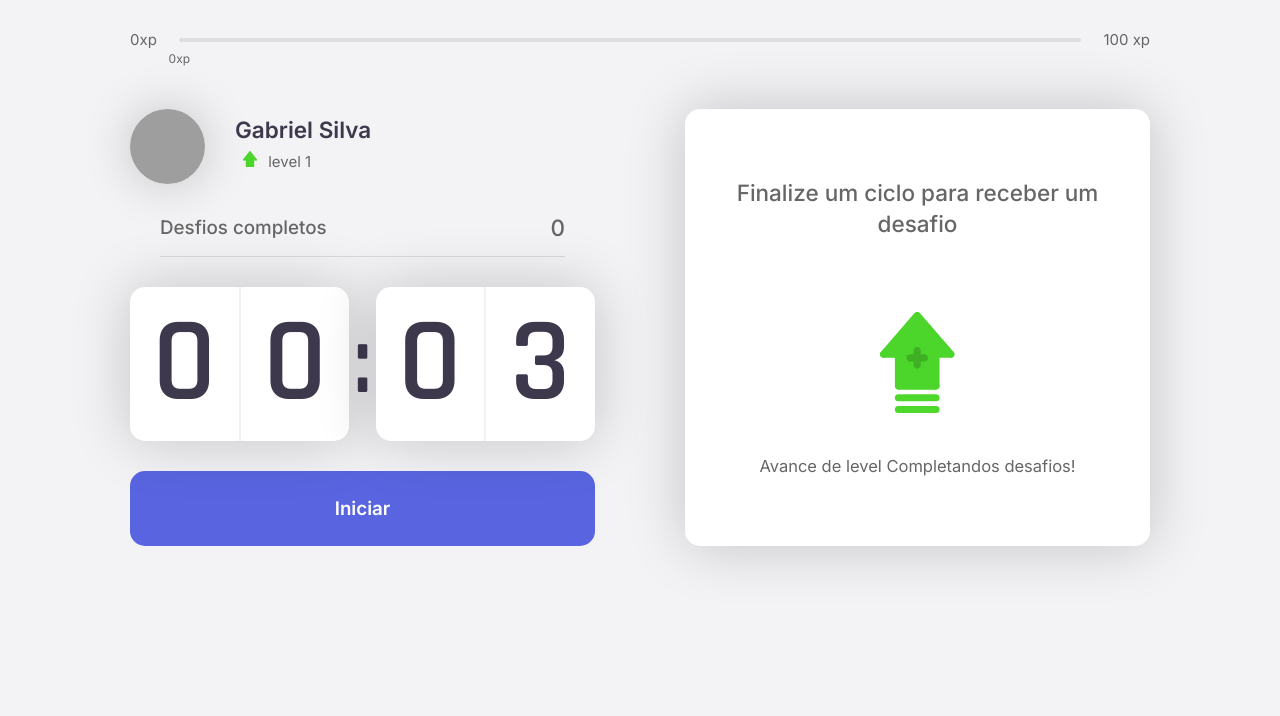
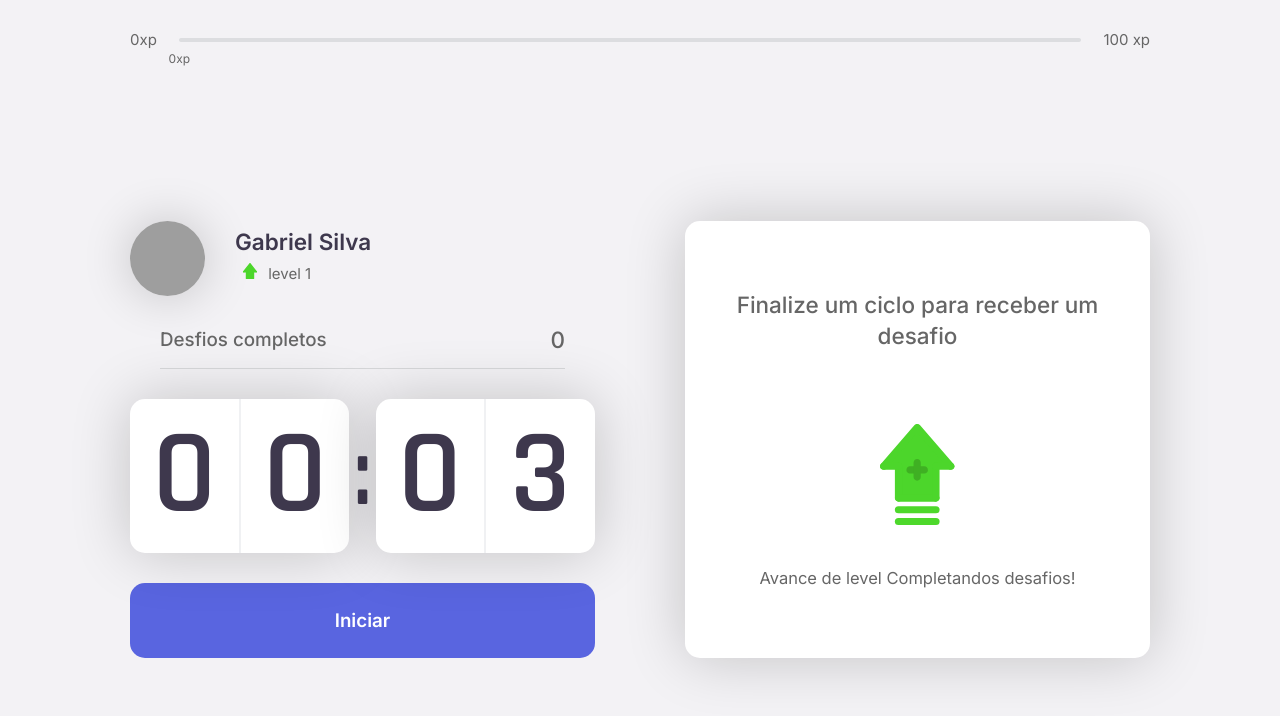
Before and after one commit to Innovarts-co-projects/moveit, a Next.js app: page / in a window 1280 px wide. Shown: the top 716 px of the page. Built offline with nearby package versions, Linux system fonts and the light colour scheme; grey boxes are pictures that could not be loaded.

Commit message:
MoveIt 1.0 Finalizado

```diff
--- a/src/pages/index.tsx
+++ b/src/pages/index.tsx
@@ -1,6 +1,6 @@
 
 import { ChallengeBox } from '../components/ChallengeBox';
-import { ChallengesContext, ChallengesProvider } from "../contexts/ChallengesContext";
+import {  ChallengesProvider } from "../contexts/ChallengesContext";
 import { CompletedChalenges } from "../components/CompletedChalenges";
 import { CountdownProvider } from "../contexts/CountdownContexts";
 import { Countdown } from "../components/Countdown";
--- a/src/styles/pages/Home.module.css
+++ b/src/styles/pages/Home.module.css
@@ -2,6 +2,7 @@
 
    display       : flex;
    flex-direction: column;
+   height        : 100vh;
    max-width     : 1080px;
    padding       : clamp(.5rem, 5vw, 2rem);
    margin        : 0 auto;
```
Also changed, not shown: 1 other file (tests, documents, lock files or other folders).
